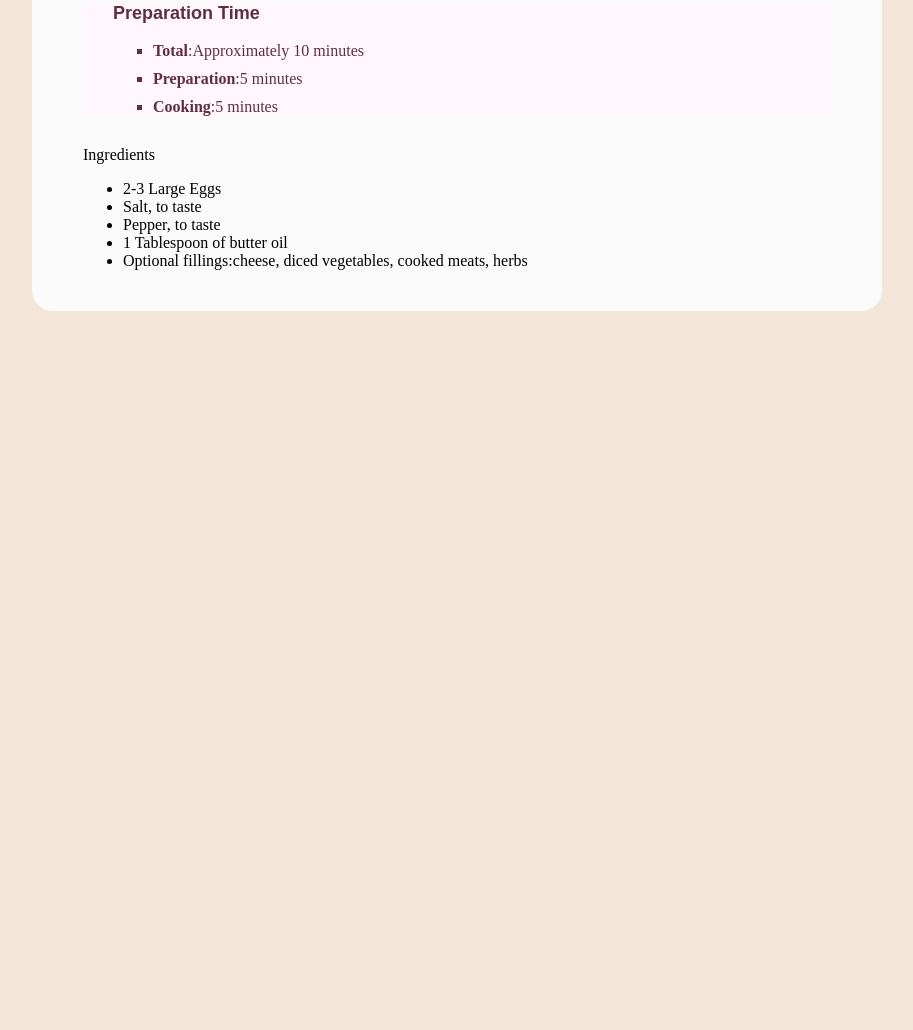
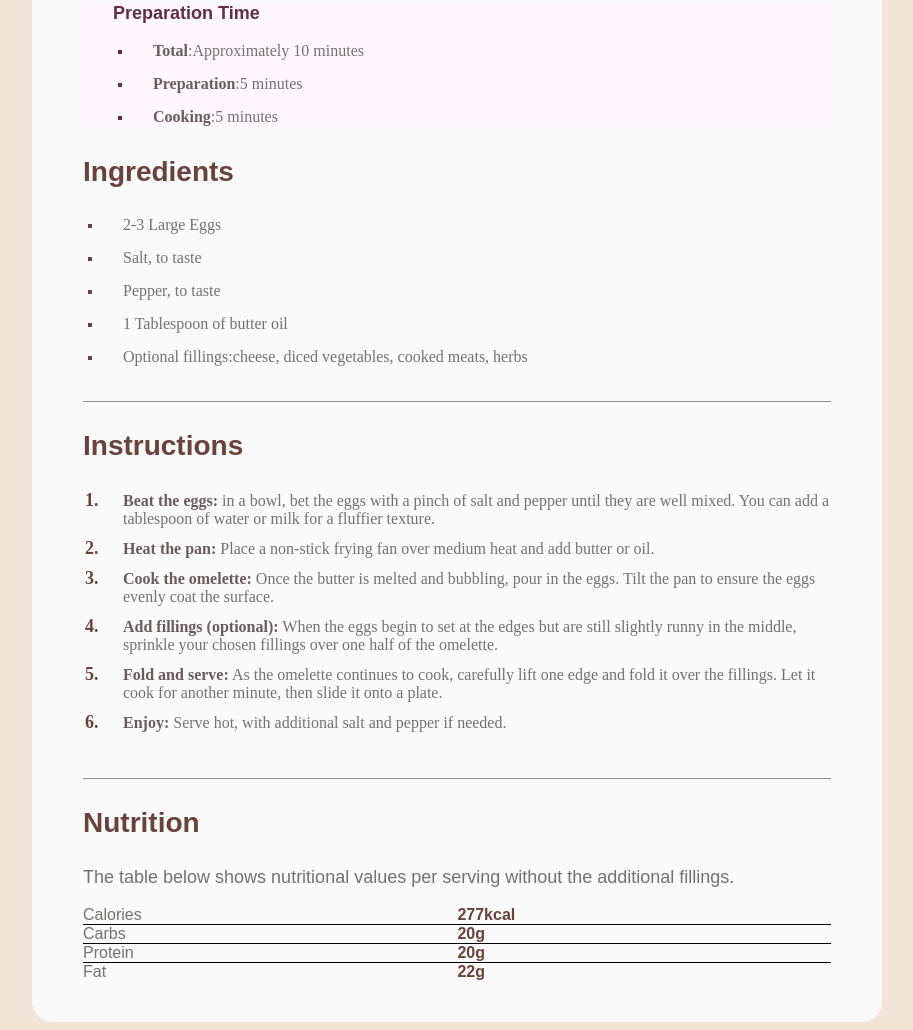
Before and after one commit to Fadhil762/recipe-page-revised, a plain HTML site: page index.html in a window 1280 px wide. Shown: the part 532-1562 px from the top of the page, without its empty margins (183-1096 px from the left). Before the commit the page ends 851 px from the top, so only its background shows below. Drawn offline with Linux system fonts and the light colour scheme.

Commit message:
finished the main components

```diff
--- a/assets/styling/main.css
+++ b/assets/styling/main.css
@@ -2,13 +2,14 @@
     box-sizing:border-box;
 }
 body{
-    overflow:hidden;
+    /* overflow:hidden; */
     background-color:#F3E5D8;
     min-height: 100vh;
     display:flex;
     justify-content: center;
     align-items: center;
 }
+/* recipe card container css*/
 #card-container{
     background-color:#fafafa;
     width: 850px;
@@ -33,11 +34,12 @@ body{
     margin: 10px 0 10px 0;
 }
 .recipe-description{
-    color: #6c6c6c;
+    color: #747171;
     font-family: 'Times New Roman', Times, serif;
     font-weight:400;
     text-align: justify;
 }
+/*preparation and ingredients css*/
 #preparation-container{
     background-color:#FFF7FC;
 }
@@ -51,12 +53,100 @@ body{
     color:#5F2E44;
 }
 .preparation-list{
+    padding:0;
+    margin: auto auto auto 20px;
     list-style-type: square;
-    color:#5F2E44;
+    color: #747171;
+}
+.preparation-list li span{
+    font-weight:800;
+    color:#645757f8;
 }
 .preparation-list li{
-    margin-bottom:10px;
+    padding-left:20px;
+    margin-bottom:15px;
+}
+.preparation-list li::marker{
+    font-size:14px;
+    color:#5F2E44;
 }
 #ingredient-container{
     margin: 30px auto 20px auto;
+    border-bottom:1px solid #948f8f;
 }
+.ingredient-title{
+    color:#68433B;
+    font-family:Arial, Helvetica, sans-serif;
+    font-weight:600;
+    font-size:28px;
+}
+.ingredient-list{
+    padding:0 0 20px 0;
+    margin:auto auto auto 20px;
+    list-style-type:square;
+    color:#747171;
+}
+.ingredient-list li{
+    margin-bottom:15px;
+    padding-left:20px;
+}
+.ingredient-list li::marker{
+    color:#68433B;
+    font-size:14px;
+}
+/* Instructions and Nutrition CSS*/
+#instructions-container{
+    border-bottom:1px solid #948f8f;
+}
+.instructions-title{
+    font-family: Arial, Helvetica, sans-serif;
+    font-weight:600;
+    font-size: 28px;
+    color:#68433B;
+}
+.instructions-list{
+    padding: 0 0 20px 0;
+}
+.instructions-list li{
+    color:#747171;
+    margin:auto auto 10px 20px;
+    padding-left: 20px;
+}
+.instructions-list li::marker{
+    color:#68433B;
+    font-weight:600;
+    font-size:18px;
+}
+.instructions-list span{
+    color:#645757f8;
+    font-weight:800;
+}
+/* Nutrition section CSS*/
+.nutrition-title{
+    font-family: Arial, Helvetica, sans-serif;
+    font-weight:600;
+    color:#68433B;
+    font-size: 28px;
+}
+.table-description{
+    font-family: Arial, Helvetica, sans-serif;
+    color:#747171;
+    font-size:18px;
+}
+.nutrition-table{
+    font-family:Arial, Helvetica, sans-serif;
+    display:grid;
+    grid-template-columns: auto auto;
+    grid-template-rows: auto auto auto auto;
+    color:#747171;
+
+}
+.table-item{
+    border-bottom:1px solid black;
+
+}
+.calories-value, .carbs-value, .protein-value, .fat-value{
+    font-family:Arial, Helvetica, sans-serif;
+    font-weight:600;
+    color:#68433B;
+}
--- a/index.html
+++ b/index.html
@@ -19,9 +19,9 @@
         <div class="preparation-list-container">
           <p class="preparation-title">Preparation Time</p>
           <ul class="preparation-list">
-            <li><b>Total</b>:Approximately 10 minutes</li>
-            <li><b>Preparation</b>:5 minutes</li>
-            <li><b>Cooking</b>:5 minutes</li>
+            <li><span>Total</span>:Approximately 10 minutes</li>
+            <li><span>Preparation</span>:5 minutes</li>
+            <li><span>Cooking</span>:5 minutes</li>
           </ul>
         </div>
       </section>
@@ -35,6 +35,35 @@
           <li>Optional fillings:cheese, diced vegetables, cooked meats, herbs</li>
         </ul>
       </section>
+      <section id="instructions-container">
+        <p class="instructions-title">Instructions</p>
+        <ol class="instructions-list">
+          <li><span>Beat the eggs:</span> in a bowl, bet the eggs with a pinch of salt and pepper until they are well mixed. You can add
+          a tablespoon of water or milk for a fluffier texture.</li>
+          <li><span>Heat the pan:</span> Place a non-stick frying fan over medium heat and add butter or oil.</li>
+          <li><span>Cook the omelette:</span> Once the butter is melted and bubbling, pour in the eggs. Tilt
+          the pan to ensure the eggs evenly coat the surface.</li>
+          <li><span>Add fillings (optional):</span> When the eggs begin to set at the edges but are still slightly
+          runny in the middle, sprinkle your chosen fillings over one half of the omelette.</li>
+          <li><span>Fold and serve:</span> As the omelette continues to cook, carefully lift one edge and fold it over the fillings.
+          Let it cook for another minute, then slide it onto a plate.</li>
+          <li><span>Enjoy:</span> Serve hot, with additional salt and pepper if needed.</li>
+        </ol>
+      </section>
+      <section id="nutrition-container">
+        <p class="nutrition-title">Nutrition</p>
+        <p class="table-description">The table below shows nutritional values per serving without the additional fillings.</p>
+          <div class="nutrition-table">
+            <div class="table-item">Calories</div>
+            <div class="table-item"><span class="calories-value">277kcal</span></div>
+            <div class="table-item">Carbs</div>
+            <div class="table-item"><span class="carbs-value">20g</span></div>
+            <div class="table-item">Protein</div>
+            <div class="table-item"><span class="protein-value">20g</span></div>
+            <div>Fat</div>
+            <div><span class="fat-value">22g</span></div>
+          </div>
+      </section>
     </div>
   </div>
 </body>
```
